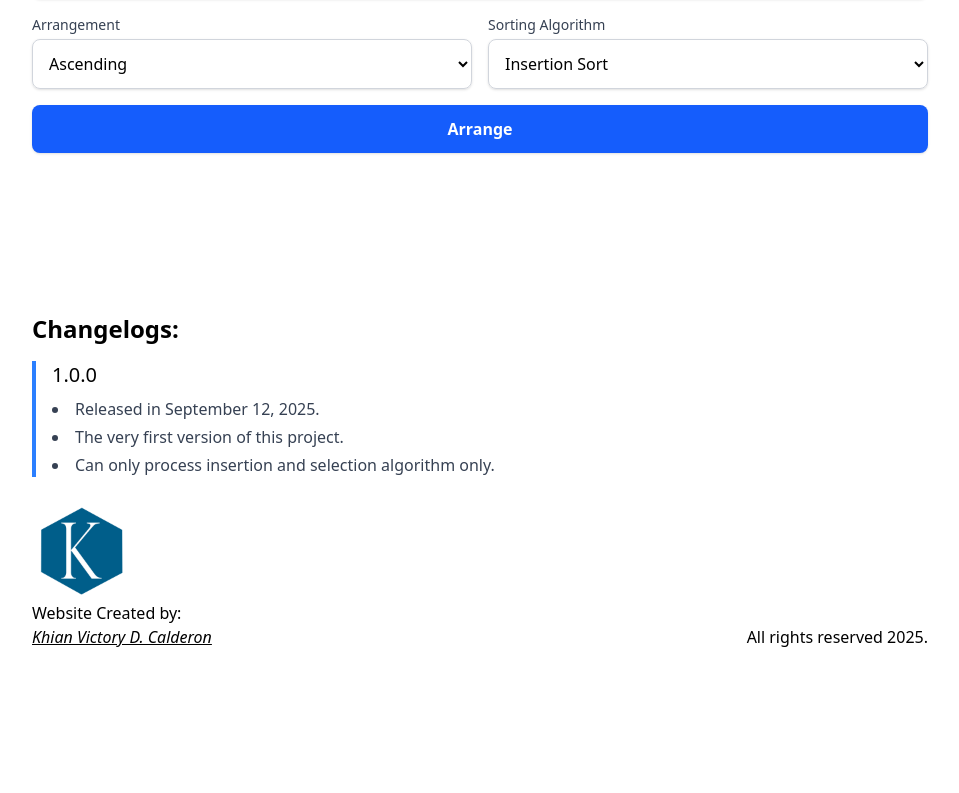
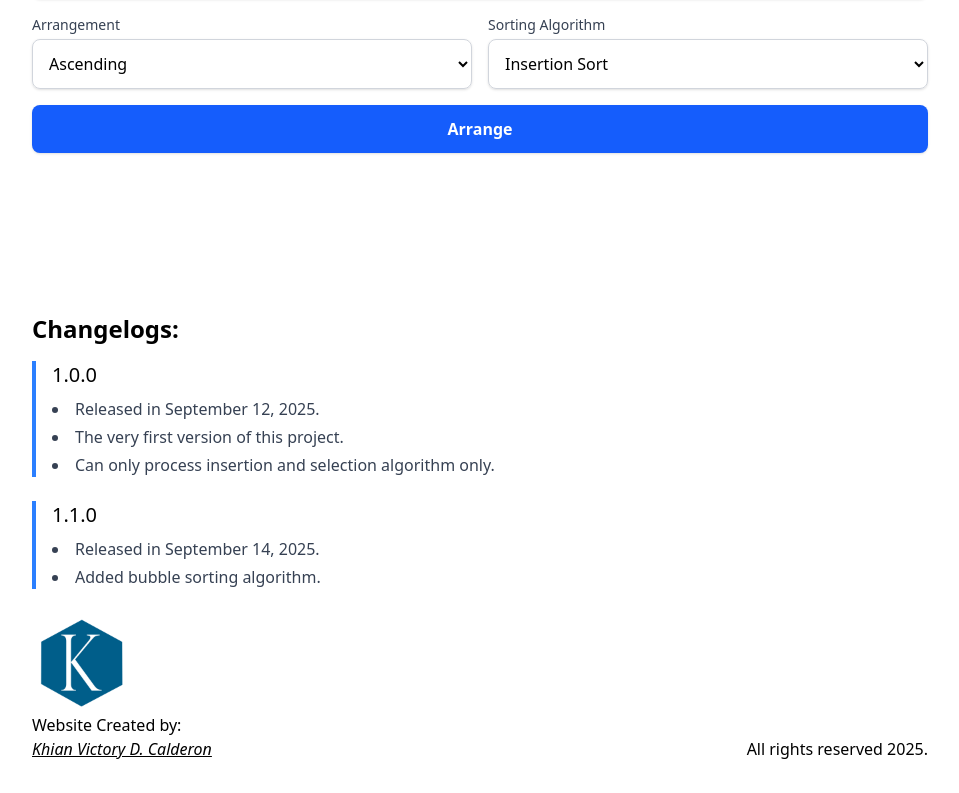
Before and after one commit to khianvictorycalderon/Sorializer, a React (Vite) app: page / in a window 1280 px wide. Shown: the part 479-1272 px from the top of the page, without its empty margins (160-1119 px from the left). Before the commit the page ends 1160 px from the top, so only its background shows below. Built offline with nearby package versions, Linux system fonts and the light colour scheme.

Commit message:
Updated changelog + sitemap

```diff
--- a/src/App.tsx
+++ b/src/App.tsx
@@ -13,6 +13,13 @@ export default function App() {
         "The very first version of this project.",
         "Can only process insertion and selection algorithm only."
       ]
+    ],
+    [
+      "1.1.0",
+      [
+        "Released in September 14, 2025.",
+        "Added bubble sorting algorithm."
+      ]
     ]
   ]
 
```
Also changed, not shown: 1 other file (tests, documents, lock files or other folders).
